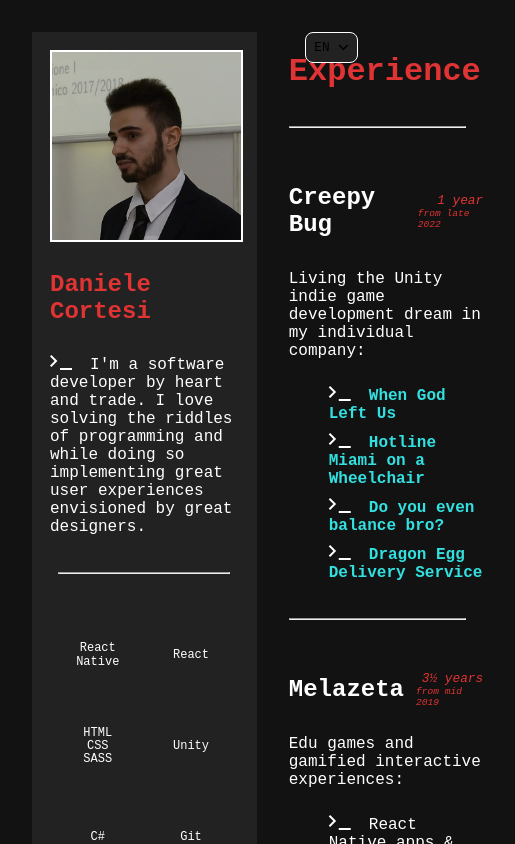
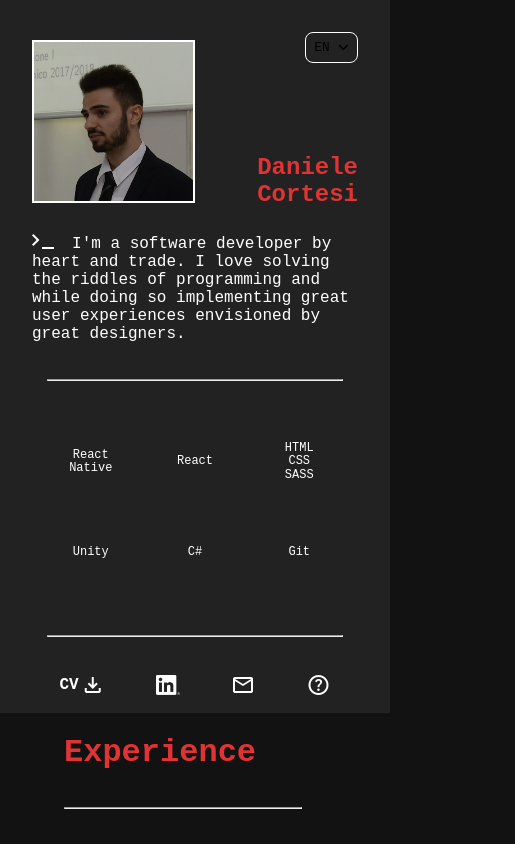
Before and after one commit to Jackaljkdan/webresume, a React (Vite) app: page / in a window 390 px wide. Shown: the top 844 px of the page, 515 px wide, since content can reach past the window. Built offline with nearby package versions, Linux system fonts and the light colour scheme.

Commit message:
Make it responsive

```diff
--- a/src/App.scss
+++ b/src/App.scss
@@ -6,6 +6,11 @@
     flex-direction: row;
     box-sizing: border-box;
     align-items: flex-start;
+
+    @media (max-width: v.$layout-breakpoint) {
+        flex-direction: column;
+        align-items: center;
+    }
 }
 
 .title {
--- a/src/_variables.scss
+++ b/src/_variables.scss
@@ -3,3 +3,5 @@ $background-contrast: #222222;
 
 $accent: #e03333;
 $link: adjust-hue($accent, 180);
+
+$layout-breakpoint: 690px;
--- a/src/components/MyPicture.scss
+++ b/src/components/MyPicture.scss
@@ -1,10 +1,15 @@
 @use '../variables' as v;
 
 .my-pic {
-    position: relative;
+    max-width: 100%;
+
+    @media (max-width: v.$layout-breakpoint) {
+        max-width: 50%;
+    }
 
     img {
-        max-width: 100%;
+        width: 100%;
         border: 2px solid white;
+        box-sizing: border-box;
     }
 }
--- a/src/components/Summary.scss
+++ b/src/components/Summary.scss
@@ -4,15 +4,44 @@
     padding: 18px;
     background-color: v.$background-contrast;
     flex: 1;
-    max-width: 390px;
     display: flex;
     flex-direction: column;
     justify-content: space-between;
     box-sizing: border-box;
+
+    @media (max-width: v.$layout-breakpoint) {
+        margin: -2rem -2rem 0;
+        padding: 2.5rem 2rem 1rem;
+    }
+
+    @media (min-width: v.$layout-breakpoint) {
+        max-width: 390px;
+    }
+}
+
+.pic-and-name {
+    margin-bottom: 1rem;
+
+    @media (max-width: v.$layout-breakpoint) {
+        display: flex;
+        flex-direction: row;
+        justify-content: space-between;
+        align-items: flex-end;
+    }
 }
 
 .my-name {
-    margin-top: 24px;
+    margin-block-start: 0;
+    margin-block-end: 0;
+
+    @media (max-width: v.$layout-breakpoint) {
+        margin-left: 24px;
+        text-align: right;
+    }
+
+    @media (min-width: v.$layout-breakpoint) {
+        margin-top: 1rem;
+    }
 }
 
 .skills {
--- a/src/components/Summary.tsx
+++ b/src/components/Summary.tsx
@@ -18,13 +18,15 @@ export function Summary(props: Props) {
     return (
         <div className={classNames(props.className, "summary")}>
             <div>
-                <MyPicture />
+                <div className="pic-and-name">
+                    <MyPicture />
 
-                <h2 className="my-name title">
-                    Daniele Cortesi
-                </h2>
+                    <h2 className="my-name title">
+                        Daniele Cortesi
+                    </h2>
+                </div>
 
-                <div>
+                <div className="about">
                     <PromptIcon />
                     {strings.summary}
                 </div>
```
